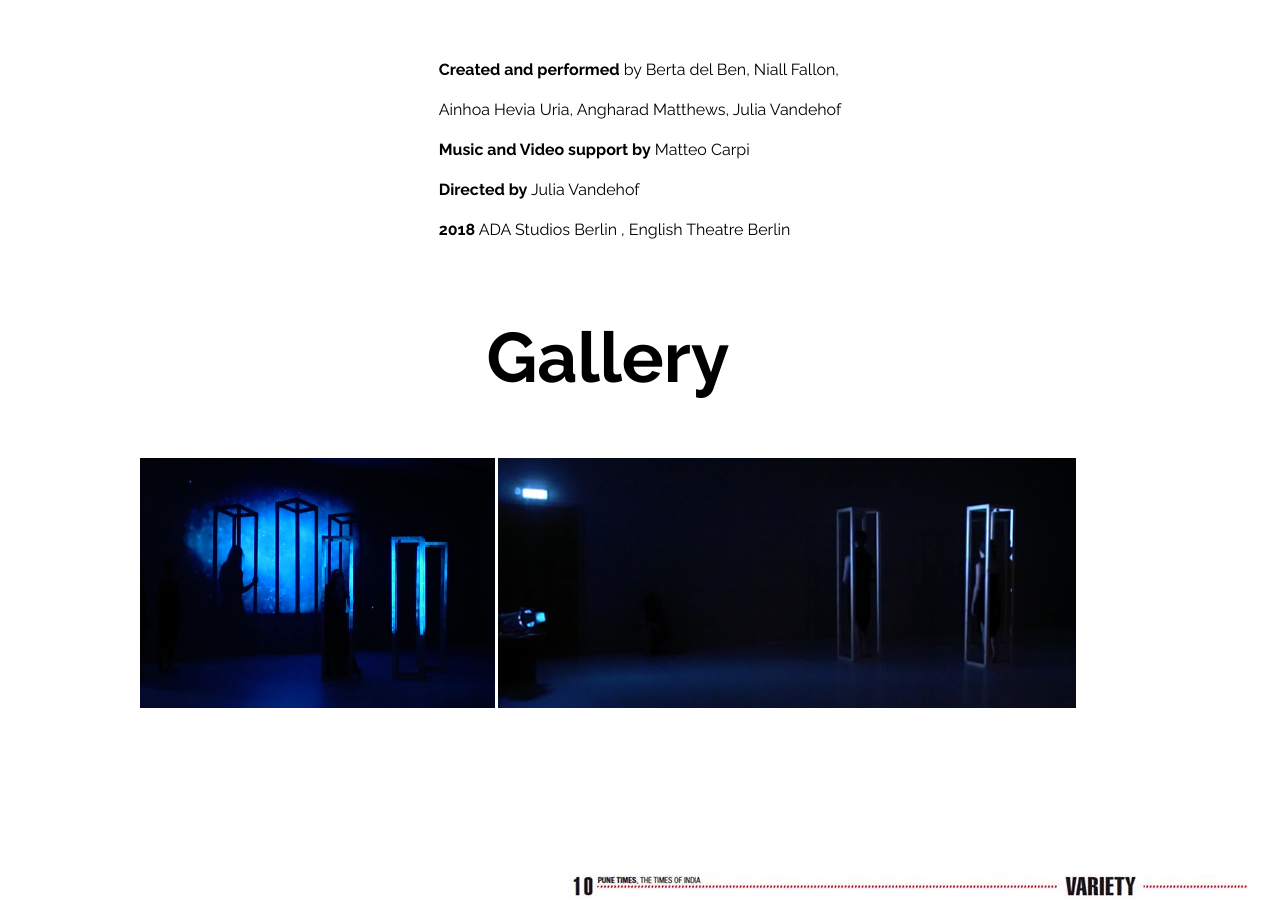
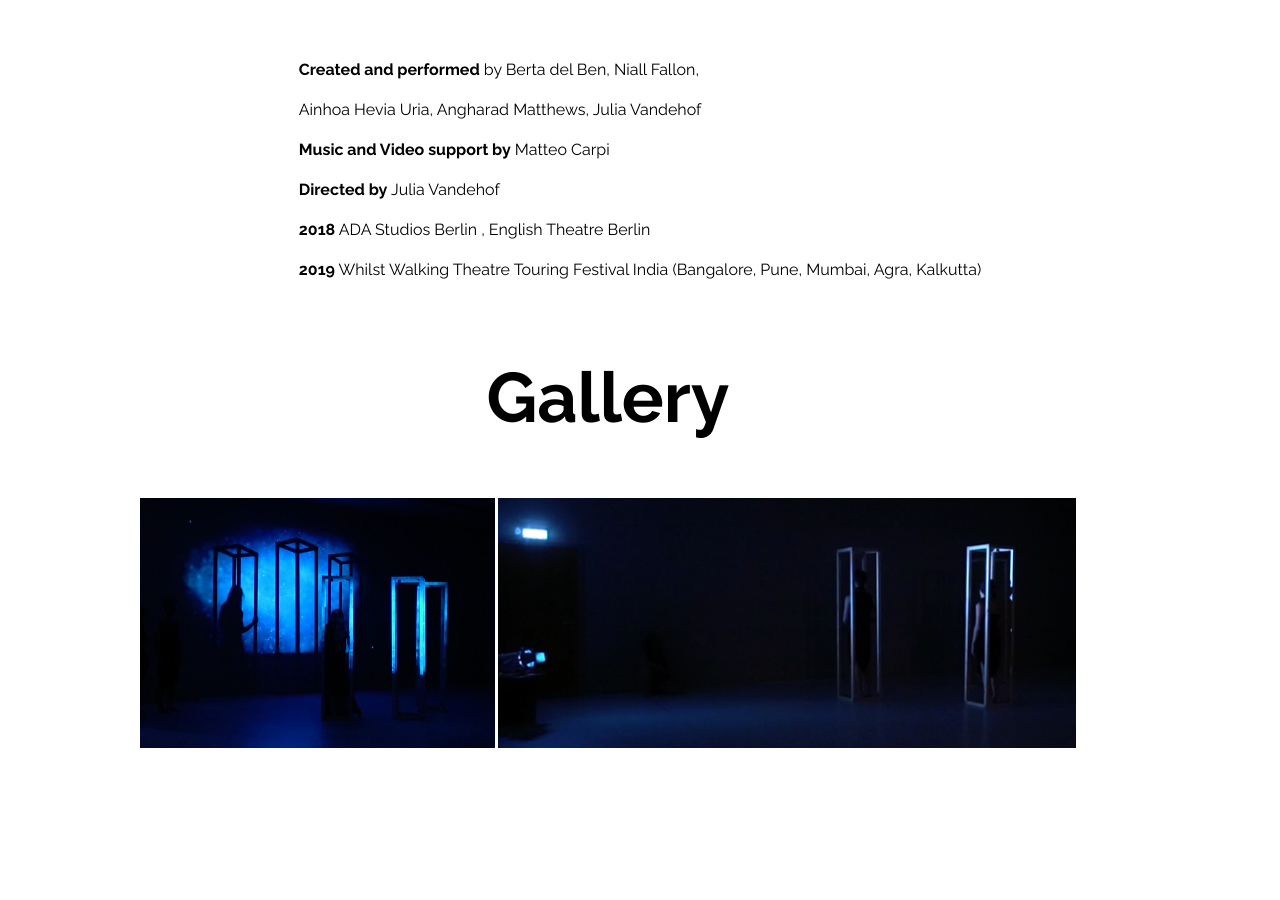
Before and after one commit to matteocarpi/julia, a Jekyll site: the page built from _posts/2019-03-04-persephone-dancing-with-the-shadows.markdown, in a window 1280 px wide and 900 px high, scrolled down 1162 px. Built offline with Jekyll 4.4.1, drawn with Linux system fonts in a browser that asks for light colours.

Commit message:
Update from Forestry.io Julia Proeglhoef updated _posts/2019-03-04-persephone-dancing-with-the-shadows.markdown

```diff
--- a/_posts/2019-03-04-persephone-dancing-with-the-shadows.markdown
+++ b/_posts/2019-03-04-persephone-dancing-with-the-shadows.markdown
@@ -14,10 +14,18 @@
 - "/uploads/Bildschirmfoto 2018-11-28 um 11.29.51 Kopie.png"
 - "/uploads/Bildschirmfoto 2018-11-28 um 11.26.54 Kopie.png"
 sub_title: an interdisciplinary theatre project
-credits: "**Created and performed** by Berta del Ben, Niall Fallon,\n\nAinhoa Hevia
-  Uria, Angharad Matthews, Julia Vandehof\n\n**Music and Video support by** Matteo
-  Carpi\n\n**Directed by** Julia Vandehof\n\n**2018** ADA Studios Berlin , English
-  Theatre Berlin "
+credits: |-
+  **Created and performed** by Berta del Ben, Niall Fallon,
+
+  Ainhoa Hevia Uria, Angharad Matthews, Julia Vandehof
+
+  **Music and Video support by** Matteo Carpi
+
+  **Directed by** Julia Vandehof
+
+  **2018** ADA Studios Berlin , English Theatre Berlin
+
+  **2019** Whilst Walking Theatre Touring Festival India (Bangalore, Pune, Mumbai, Agra, Kalkutta)
 youtube_link: ''
 press: true
 press_pictures:
```
